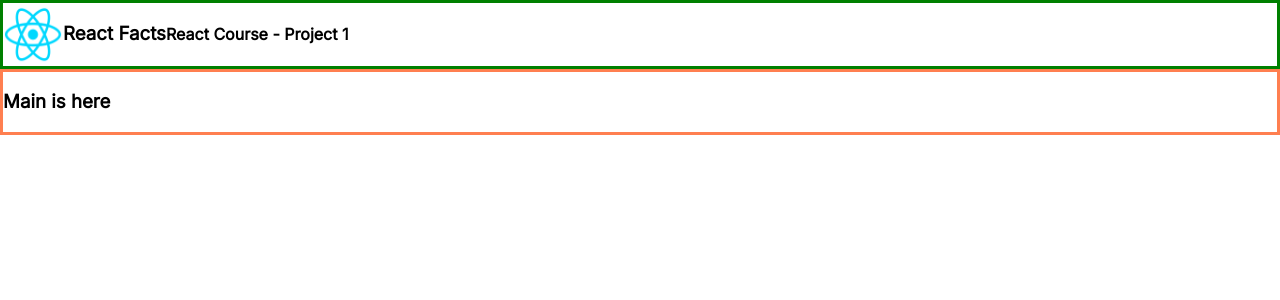
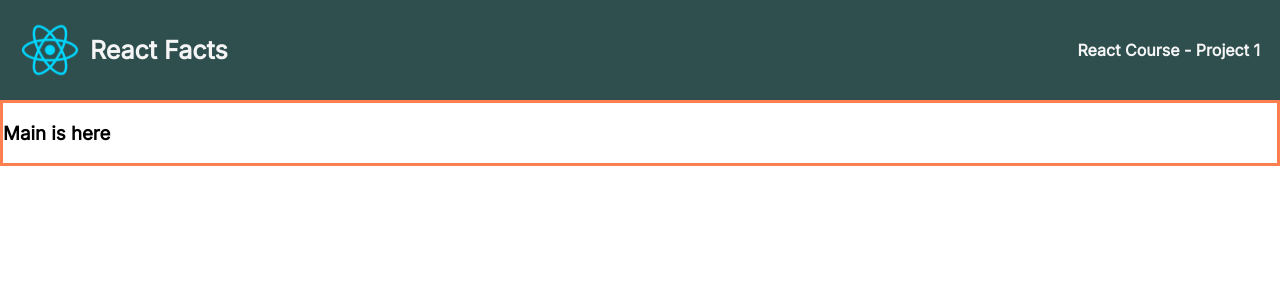
Before and after one commit to astramieri/react.js-tutorial, a React (Create React App) app in the folder 08-project-setup/: page / in a window 1280 px wide. Shown: the top 300 px of the page. Built offline with nearby package versions, Linux system fonts and the light colour scheme.

Commit message:
Built the nav component

```diff
--- a/08-project-setup/public/index.css
+++ b/08-project-setup/public/index.css
@@ -11,8 +11,27 @@ div.Main {
   border-style: solid;
 }
 
-nav.Navbar {
-  border-color: green;
-  border-style: solid;
+nav {
   display: flex;
+  align-items: center;
+  background-color: darkslategrey;
+  height: 60px;
+  padding: 20px;
 }
+
+.nav-logo {
+  height: 60px;
+  margin-right: 10px;
+}
+
+.nav-title {
+  margin: 0;
+  margin-right: auto;
+  font-size: 25px;
+  color: whitesmoke;
+}
+
+.nav-text {
+  margin: 0;
+  color: whitesmoke;
+}
--- a/08-project-setup/src/components/Navbar.js
+++ b/08-project-setup/src/components/Navbar.js
@@ -2,10 +2,10 @@ import react_logo from '../images/react_logo.png';
 
 function Navbar() {
   return (
-    <nav className="Navbar">
-      <img src={react_logo} alt="logo" width="60px"></img>
-      <h3>React Facts</h3>
-      <h4>React Course - Project 1</h4>
+    <nav>
+      <img src={react_logo} alt="logo" className="nav-logo"></img>
+      <h3 className="nav-title">React Facts</h3>
+      <h4 className="nav-text">React Course - Project 1</h4>
     </nav>
   );
 }
```
